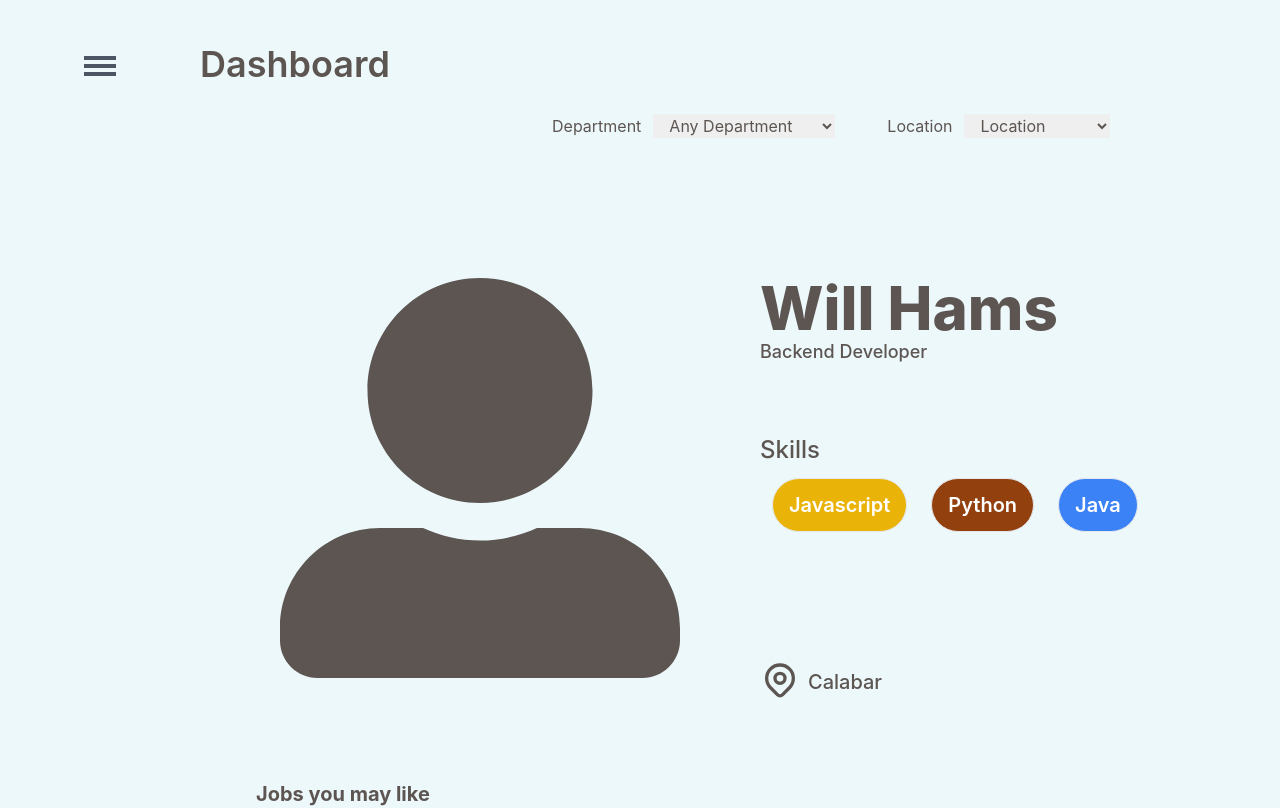
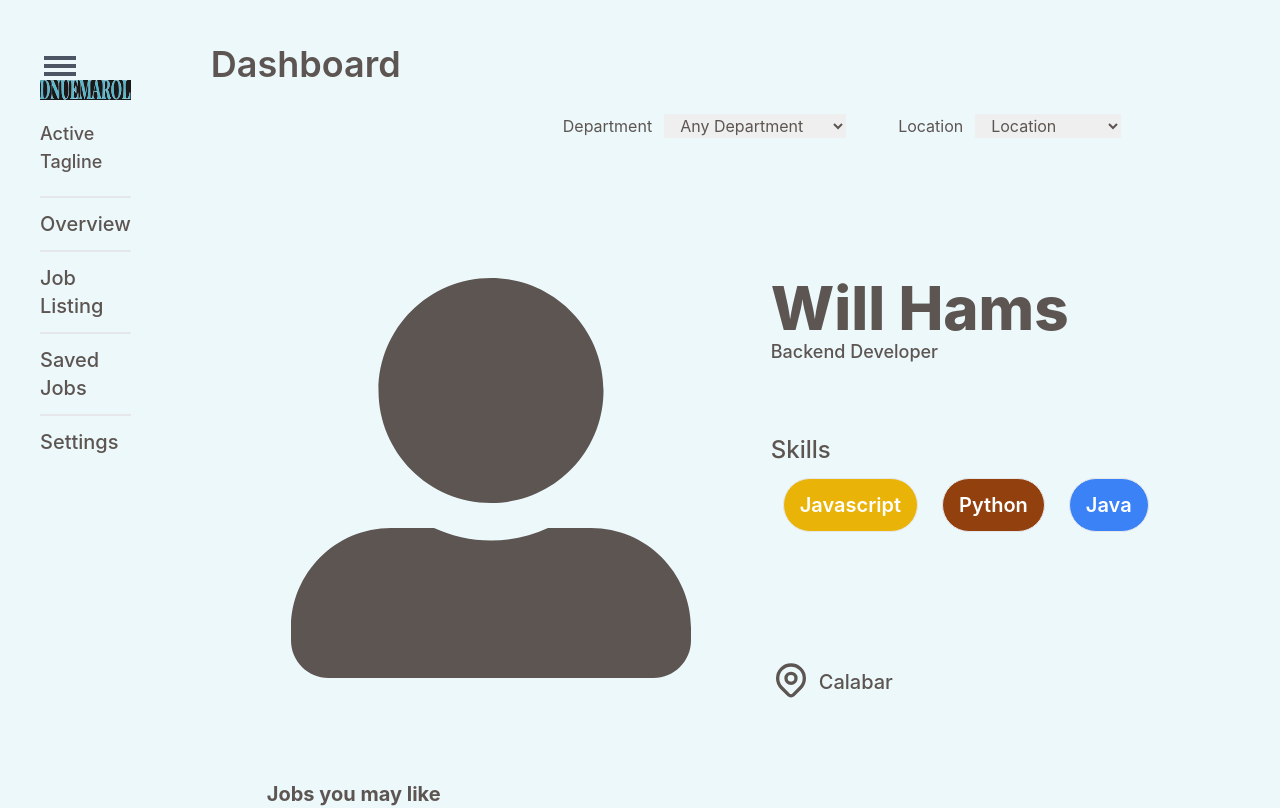
Before and after one commit to lucasdozie/dnuemarol-webapp, a React (Create React App) app: page /dashboard in a window 1280 px wide. Shown: the top 808 px of the page. Built offline with nearby package versions, Linux system fonts and the light colour scheme.

Commit message:
dashboard

```diff
--- a/src/components/dashboard/dashLanding/leftside.jsx
+++ b/src/components/dashboard/dashLanding/leftside.jsx
@@ -13,10 +13,10 @@ function Leftside() {
     // { text: "", id: 8 },
   ];
   const [open, setOpen] = useState(true);
-  const [isNavOpen, setIsNavOpen] = useState(false);
+  const [isNavOpen, setIsNavOpen] = useState(true);
   return (
     <div className="">
-      <div className={`${isNavOpen&&"slideRight"}`}>
+      <div className={`${isNavOpen && "slideRight"}`}>
         <div>
           <div
             className="HAMBURGER-ICON space-y-2 relative"
--- a/src/components/dashboard/dashbord.jsx
+++ b/src/components/dashboard/dashbord.jsx
@@ -10,7 +10,7 @@ import Resource from "./rescource";
 
 function Dashboard() {
   return (
-    <div className="bg-blueTint bg-opacity-10 text-blackTint px-20 py-10 flex gap-20">
+    <div className="bg-blueTint bg-opacity-10 text-blackTint px-10 py-10 flex gap-20">
       <div className="py-3">
         <Leftside/>
       </div>
```
